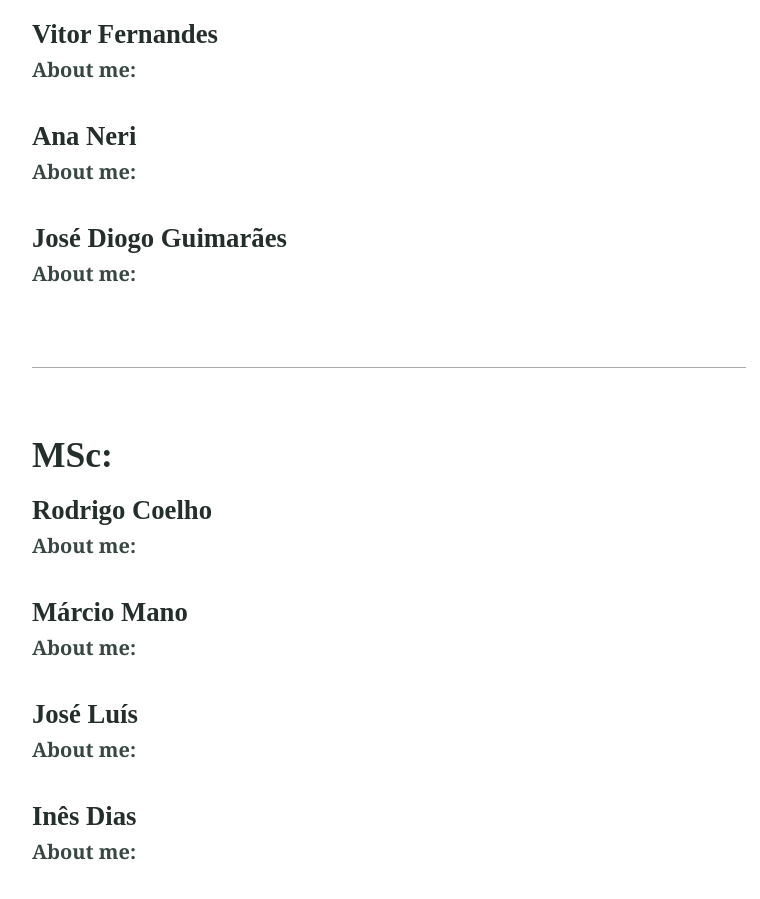
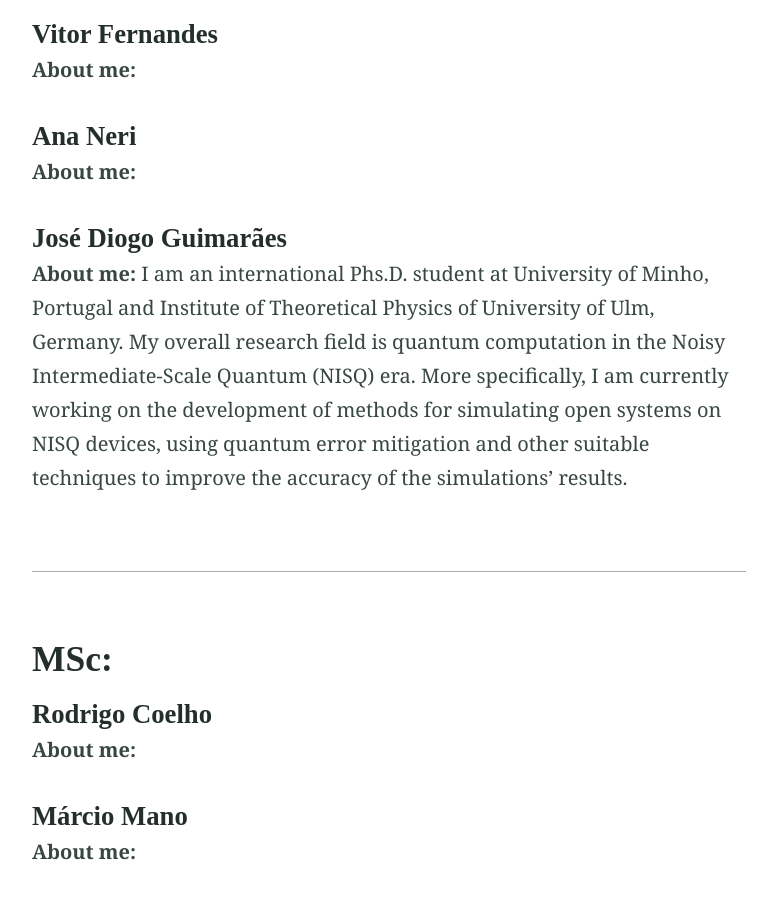
Before and after one commit to quantum-um/quantum-um.github.io, a Jekyll site: the page built from members.md, in a window 1280 px wide and 900 px high, scrolled down 2515 px. Shown: the whole window, without its empty margins (251-1011 px from the left). Built offline with Jekyll 4.4.1, drawn with Linux system fonts in a browser that asks for light colours.

Commit message:
added José Diogo Guimarães descritpion

```diff
--- a/members.md
+++ b/members.md
@@ -127,7 +127,11 @@ classical computations/processes.
 #### José Diogo Guimarães
 
 **About me:**
-
+I am an international Phs.D. student at University of Minho, Portugal and Institute of Theoretical
+Physics of University of Ulm, Germany. My overall research field is quantum computation in the Noisy
+Intermediate-Scale Quantum (NISQ) era. More specifically, I am currently working on the development
+of methods for simulating open systems on NISQ devices, using quantum error mitigation and other
+suitable techniques to improve the accuracy of the simulations’ results.
 
 
 ---
```
Also changed, not shown: 9 other files.
